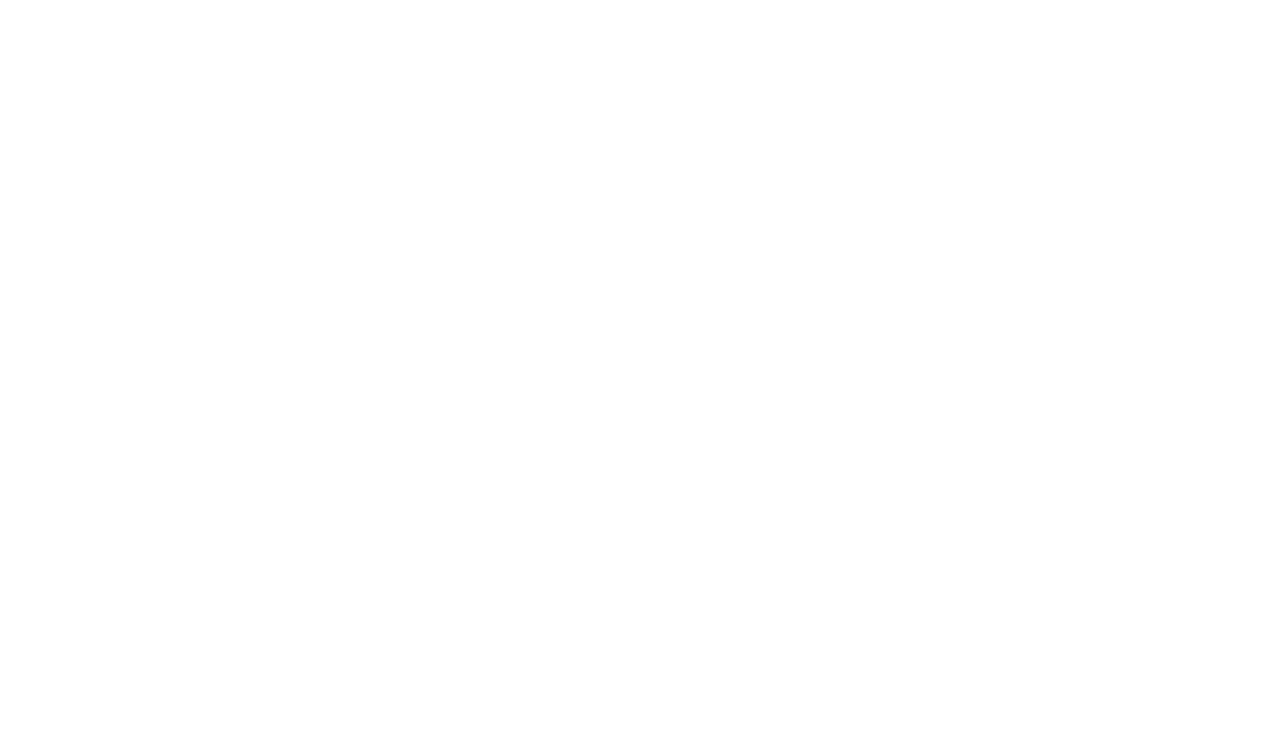
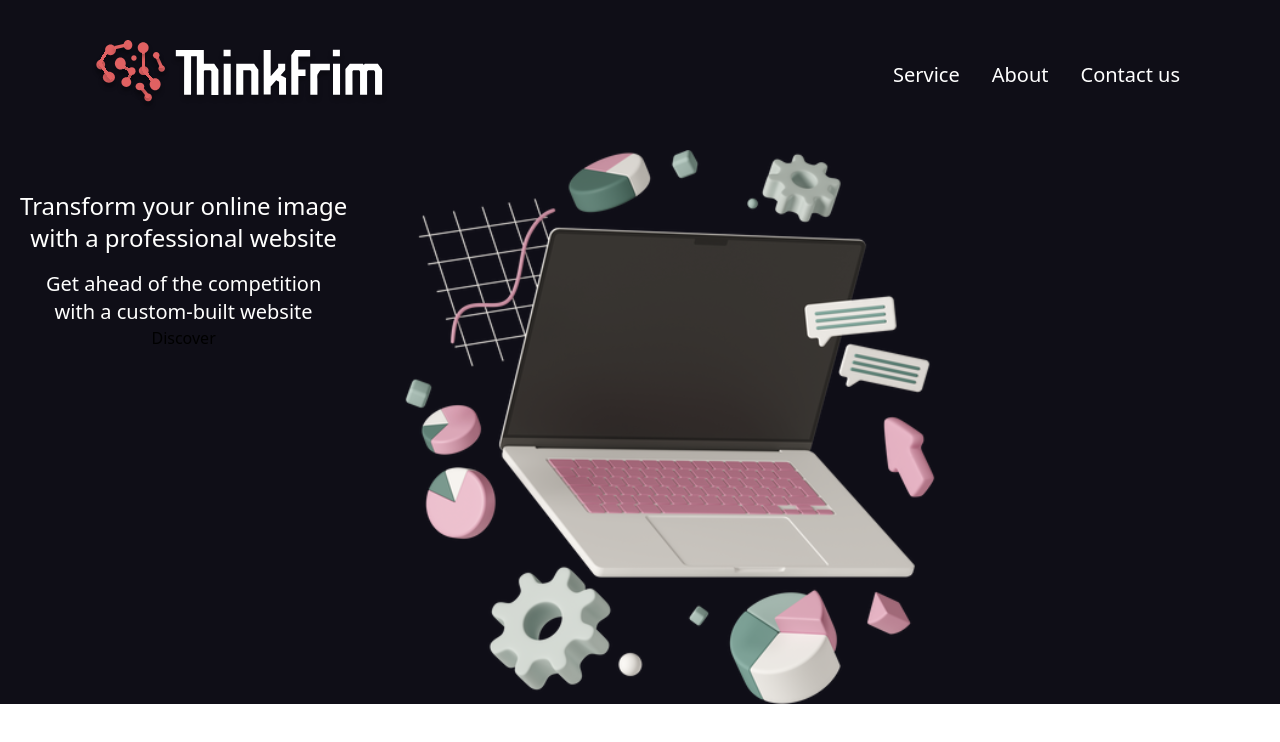
Before and after one commit to ThinkFrim/thinkfrim-production, a React (Create React App) app: page / in a window 1280 px wide. Shown: the top 742 px of the page. Built offline with nearby package versions, Linux system fonts and the light colour scheme.

Commit message:
fixing the navbar overflowing

```diff
--- a/src/components/nav/index.js
+++ b/src/components/nav/index.js
@@ -34,20 +34,20 @@ const Nav = () => {
             color='#F9BC60'
           />
         </div>
-        <div className={`w-full md:block md:w-auto ${isOpen ? 'block' : 'hidden'}`} onClick={closeNavbar} id="navbar-default">
-          <ul className="flex flex-col p-4 mt-4 border border-gray-100 rounded-lg md:flex-row md:space-x-8 md:mt-0 md:text-sm md:font-medium md:border-0 dark:bg-gray-800 md:dark:bg-gray-900 dark:border-gray-700">
+        <div className={` relative w-full md:block md:w-auto ${isOpen ? 'block' : 'hidden'}`} onClick={closeNavbar} id="navbar-default">
+          <ul className="absolute top-0 left-0 w-full overflow-y-hidden flex flex-col items-center p-5 mt-4 RajahBg rounded-lg md:flex-row md:space-x-8 md:mt-0 md:text-sm md:font-medium md:border-0 dark:bg-gray-800 md:dark:bg-gray-900 dark:border-gray-700 md:static md:bg-transparent">
             <li>
-              <HashLink smooth className="block py-2 pl-3 pr-4 text-white rounded md:hover:bg-transparent md:text-2xl md:border-0 md:p-0 dark:text-gray-400 md:dark:hover:text-white md:text-[20px] dark:hover:bg-gray-700 dark:hover:text-white md:dark:hover:bg-transparent" to="#services">
+              <HashLink smooth className="block py-2 pl-3 pr-4 chineseBlack font-medium rounded md:hover:bg-transparent md:text-2xl md:border-0 md:p-0 md:text-white dark:text-gray-400 md:dark:hover:text-white md:text-[20px] dark:hover:bg-gray-700 dark:hover:text-white md:dark:hover:bg-transparent" to="#services">
                 Service
               </HashLink>
             </li>
             <li>
-              <HashLink smooth className="block py-2 pl-3 pr-4 text-white rounded md:hover:bg-transparent md:text-2xl md:border-0 md:p-0 dark:text-gray-400 md:dark:hover:text-white md:text-[20px] dark:hover:bg-gray-700 dark:hover:text-white md:dark:hover:bg-transparent" to="/About">
+              <HashLink smooth className="block py-2 pl-3 pr-4 chineseBlack font-medium rounded md:hover:bg-transparent md:text-2xl md:border-0 md:p-0  md:text-white dark:text-gray-400 md:dark:hover:text-white md:text-[20px] dark:hover:bg-gray-700 dark:hover:text-white md:dark:hover:bg-transparent" to="/About">
                 About
               </HashLink>
             </li>
             <li>
-              <HashLink smooth className="block py-2 pl-3 pr-4 text-white rounded md:hover:bg-transparent md:text-2xl md:border-0 md:p-0 dark:text-gray-400 md:dark:hover:text-white md:text-[20px] dark:hover:bg-gray-700 dark:hover:text-white md:dark:hover:bg-transparent" to="/Contact">
+              <HashLink smooth className="block py-2 pl-3 pr-4 chineseBlack font-medium rounded md:hover:bg-transparent md:text-2xl md:border-0 md:p-0  md:text-white dark:text-gray-400 md:dark:hover:text-white md:text-[20px] dark:hover:bg-gray-700 dark:hover:text-white md:dark:hover:bg-transparent" to="/Contact">
                 Contact us
               </HashLink>
             </li>
--- a/src/pages/home/index.js
+++ b/src/pages/home/index.js
@@ -1,9 +1,11 @@
 import React from 'react'
 import Nav from '../../components/nav';
+import Banner from '../../sections/banner';
 
 const Home = () => {
   return (
     <>
+    <Banner />
     </>
   )
 }
--- a/src/sections/banner/index.js
+++ b/src/sections/banner/index.js
@@ -0,0 +1,21 @@
+import Nav from "../../components/nav";
+
+const Banner = () => {
+    return (
+        <section className='chineseBlackBg h-full' id='banner'>
+            <Nav />
+            <div className="flex flex-col md:flex-row">
+                <div className="text-center pt-10 mx-5">
+                    <h1 className="White text-2xl">Transform your online image <br className="hidden md:inline" /> with a professional website</h1>
+                    <h2 className="White text-xl pt-4">Get ahead of the competition <br /> with a custom-built website</h2>
+                    <button>Discover</button>
+                </div>
+                <div>
+                    <img src="/media/illustrator/laptop and charts (2).svg" alt="" />
+                </div>
+            </div>
+        </section>
+    )
+}
+
+export default Banner;
```
